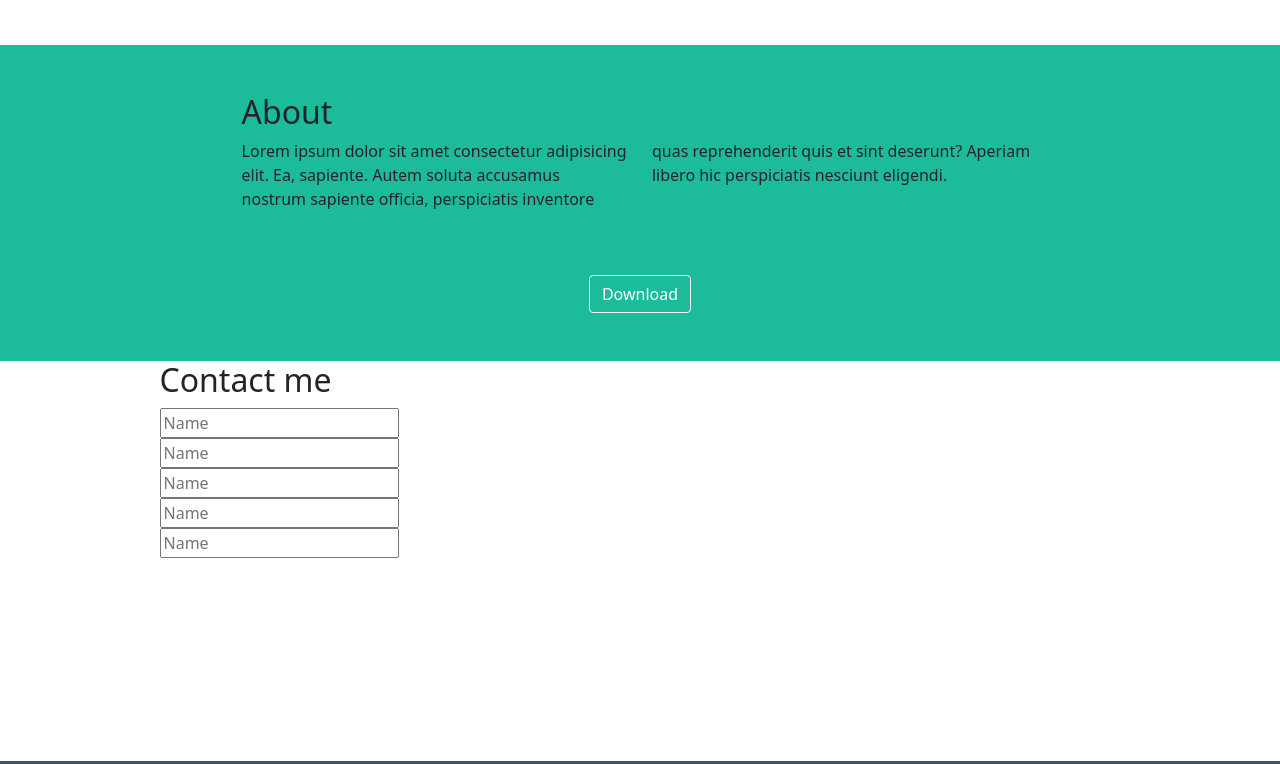
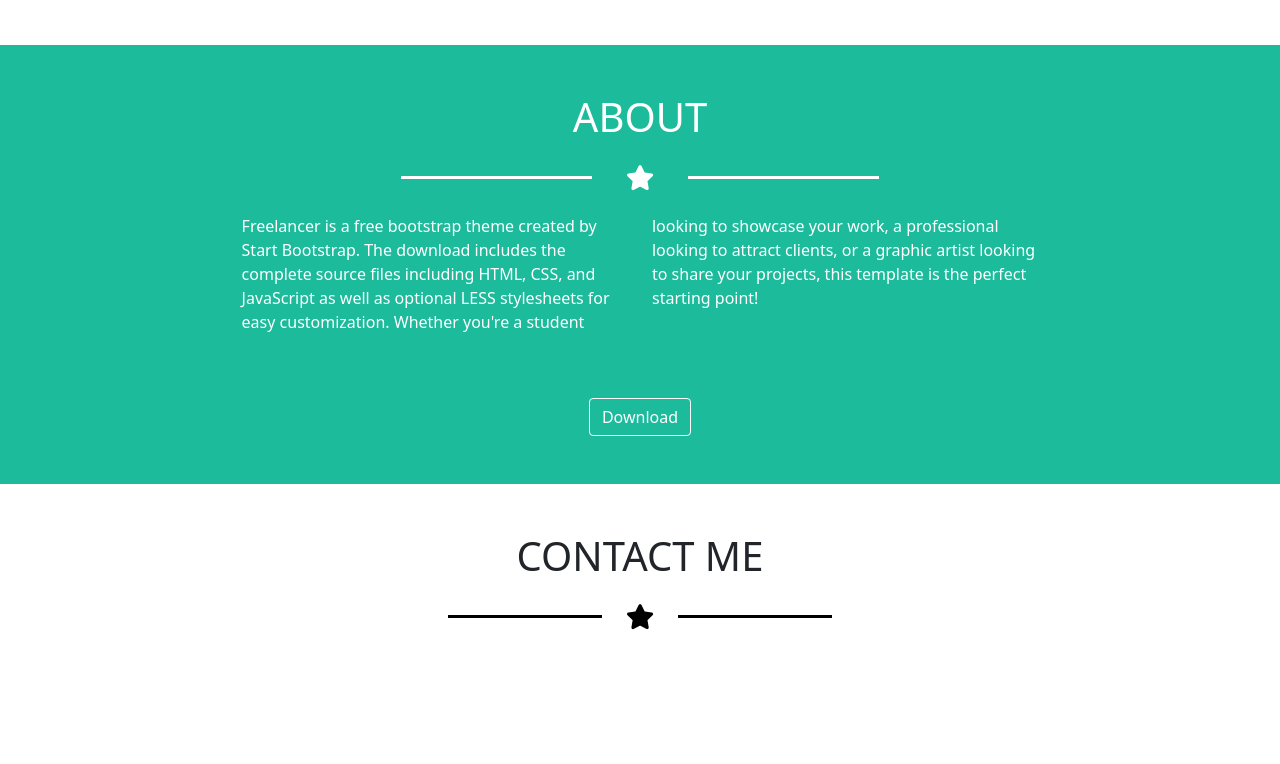
Before and after one commit to marcocor25/html-css-bootstrap-freelancer, a plain HTML site: page index.html in a window 1280 px wide. Shown: the part 1276-2040 px from the top of the page. Drawn offline with nearby package versions, Linux system fonts and the light colour scheme.

Commit message:
Sezione about completata

```diff
--- a/index.html
+++ b/index.html
@@ -44,10 +44,10 @@
                 <div class="row">
                     <div class="col-12 d-flex justify-content-center align-items-center jumbo_content">
                         <div class="picture_and_title d-flex flex-column align-items-center text-uppercase">
-                            <div class="picture">
+                            <div class="picture py-3">
                                 <img src="img/avatar.svg">
                             </div>
-                            <h1 class="mb-0 py-2">Start Bootstrap</h1>
+                            <h1 class="mb-0">Start Bootstrap</h1>
                             <div class="line_and_star d-flex justify-content-between align-items-center py-2">
                                 <div class="line"></div>
                                 <i class="fas fa-star" id="star"></i>
@@ -65,7 +65,7 @@
                 <div class="row">
                     <div class="col-12 d-flex flex-column justify-content-center align-items-center text-uppercase">
                         <h1 class="mb-0">Portfolio</h1>
-                        <div class="line_and_star d-flex justify-content-between align-items-center py-4" id="ls_black">
+                        <div class="line_and_star d-flex justify-content-between align-items-center py-4" id="ls_width_one">
                             <div class="line" id="black"></div>
                             <i class="fas fa-star" id="black_star"></i>
                             <div class="line" id="black"></div>
@@ -110,14 +110,19 @@
         <section id="about" class="background_green py-5">
             <div class="container">
                 <div class="row justify-content-lg-center">
-                    <div class="col-12 col-lg-10">
-                        <h2>About</h2>
+                    <div class="col-12 col-lg-10 d-flex flex-column justify-content-center align-items-center text-uppercase">
+                        <h1 class="mb-0">About</h1>
+                        <div class="line_and_star d-flex justify-content-between align-items-center py-4">
+                            <div class="line"></div>
+                            <i class="fas fa-star" id="star"></i>
+                            <div class="line"></div>
+                        </div>
                     </div>
                 </div>
-                <div class="row row justify-content-lg-center">
+                <div class="row justify-content-center">
                     <div class="col-12 col-lg-10">
                         <p class="about_description">
-                            Lorem ipsum dolor sit amet consectetur adipisicing elit. Ea, sapiente. Autem soluta accusamus nostrum sapiente officia, perspiciatis inventore quas reprehenderit quis et sint deserunt? Aperiam libero hic perspiciatis nesciunt eligendi.
+                            Freelancer is a free bootstrap theme created by Start Bootstrap. The download includes the complete source files including HTML, CSS, and JavaScript as well as optional LESS stylesheets for easy customization. Whether you're a student looking to showcase your work, a professional looking to attract clients, or a graphic artist looking to share your projects, this template is the perfect starting point!
                         </p>
                     </div>
                     <div class="col-12 text-center pt-5">
@@ -127,30 +132,21 @@
             </div>
         </section>
 
-        <section id="contact">
+        <section id="contact" class="py-5">
             <div class="container">
                 <div class="row">
-                    <div class="col-12">
-                        <h2>Contact me</h2>
+                    <div class="col-12 d-flex flex-column justify-content-center align-items-center text-uppercase">
+                        <h1 class="mb-0">Contact me</h1>
+                        <div class="line_and_star d-flex justify-content-between align-items-center py-4" id="ls_width_one">
+                            <div class="line" id="black"></div>
+                            <i class="fas fa-star" id="black_star"></i>
+                            <div class="line" id="black"></div>
+                        </div>
                     </div>
                 </div>
                 <div class="row">
                     <div class="col-12">
-                        <form action="">
-                            <input type="text" name="name" placeholder="Name">
-                        </form>
-                        <form action="">
-                            <input type="text" name="name" placeholder="Name">
-                        </form>
-                        <form action="">
-                            <input type="text" name="name" placeholder="Name">
-                        </form>
-                        <form action="">
-                            <input type="text" name="name" placeholder="Name">
-                        </form>
-                        <form action="">
-                            <input type="text" name="name" placeholder="Name">
-                        </form>
+
                     </div>
                 </div>
             </div>
--- a/style.css
+++ b/style.css
@@ -49,7 +49,7 @@ img {
     width: 60%;
 }
 
-#ls_black {
+#ls_width_one {
     width: 40%;
 }
 
@@ -79,6 +79,10 @@ img {
     overflow: hidden;
 }
 
+#about {
+    color: white;
+}
+
 #about .container, #contact .container {
     max-width: 985px;
 }
```
